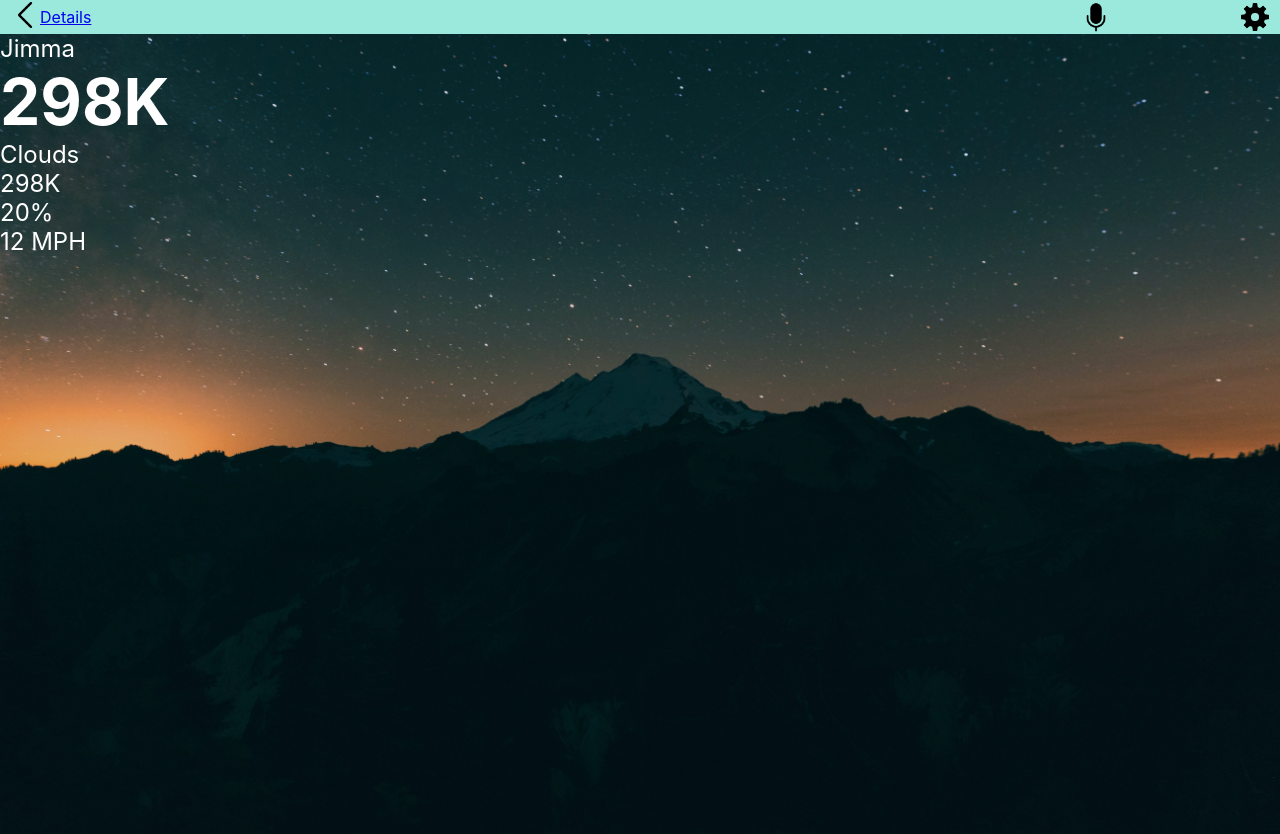
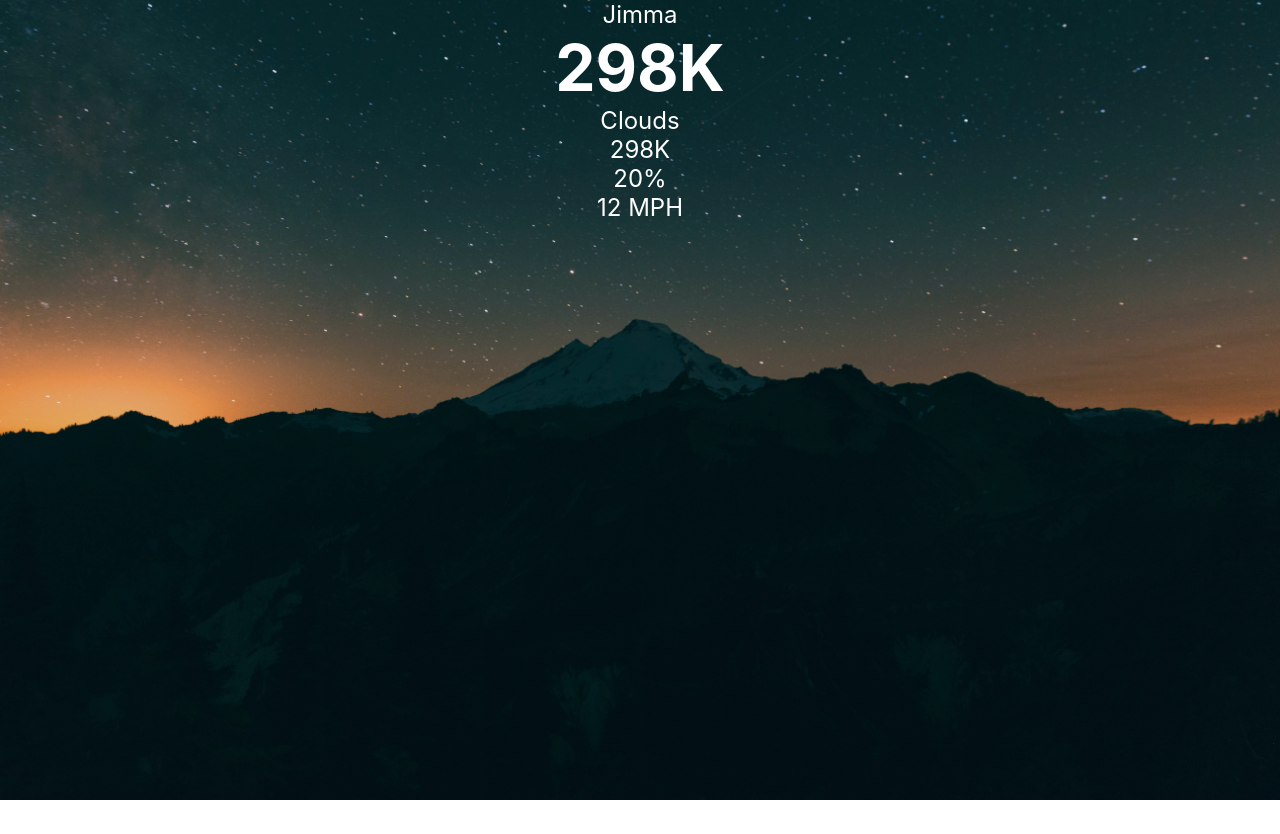
Before and after one commit to AbrahaKahsay/weather-app, a React (Create React App) app: page / in a window 1280 px wide. After the commit the page ends 800 px from the top, so only its background shows below. Built offline with nearby package versions, Linux system fonts and the light colour scheme.

Commit message:
Remove redux directory and components to a completly implement on React

```diff
--- a/src/App.css
+++ b/src/App.css
@@ -1,3 +1,22 @@
 body {
   text-align: center;
 }
+
+.app-container {
+  width: 100%;
+  height: 100vh;
+  position: relative;
+  background-color: rgba(0, 0, 0, 0.1);
+  color: white;
+}
+
+.app-container::before {
+  content: '';
+  background: url('./images/sunset.jpg') no-repeat center center/cover;
+  position: absolute;
+  width: 100%;
+  height: 100%;
+  top: 0;
+  left: 0;
+  z-index: -1;
+}
--- a/src/App.js
+++ b/src/App.js
@@ -1,19 +1,35 @@
+import './App.css';
 import React from 'react'
-import { Routes, Route } from 'react-router-dom';
-import Navbar from './components/Navbar';
-import Home from './components/Home';
-import Details from './components/Details';
 
 function App() {
   return (
-    <>
-      <Navbar />
-      <Routes>
-        <Route path="/" element={<Home />} />
-        <Route path="/City" element={<Details />} />
-      </Routes>
-    </>
-  );
+    <div className='app-container'>
+      <div>
+        <div className='top'>
+          <div className='location'>
+            <p>Jimma</p>
+          </div>
+          <div className='temp'>
+            <h1>298K</h1>
+          </div>
+          <div className='description'>
+            <p>Clouds</p>
+          </div>
+       </div>
+       <div className='bottom'>
+          <div className='feels'>
+            <p>298K</p>
+          </div>
+          <div className='humudity'>
+            <p>20%</p>
+          </div>
+          <div className='wind'>
+            <p>12 MPH</p>
+          </div>
+        </div>
+      </div>
+   </div>
+  )
 }
 
-export default App;
+export default App
--- a/src/components/Details.js
+++ /dev/null
@@ -1,9 +0,0 @@
-import React from 'react'
-
-function Details() {
-  return (
-    <div>Details</div>
-  )
-}
-
-export default Details
--- a/src/components/Home.js
+++ /dev/null
@@ -1,35 +0,0 @@
-import './styles/Home.css'
-import React from 'react'
-
-function Home() {
-  return (
-    <div className='app-container'>
-      <div>
-        <div className='top'>
-          <div className='location'>
-            <p>Jimma</p>
-          </div>
-          <div className='temp'>
-            <h1>298K</h1>
-          </div>
-          <div className='description'>
-            <p>Clouds</p>
-          </div>
-       </div>
-       <div className='bottom'>
-          <div className='feels'>
-            <p>298K</p>
-          </div>
-          <div className='humudity'>
-            <p>20%</p>
-          </div>
-          <div className='wind'>
-            <p>12 MPH</p>
-          </div>
-        </div>
-      </div>
-   </div>
-  )
-}
-
-export default Home
--- a/src/components/Navbar.js
+++ /dev/null
@@ -1,25 +0,0 @@
-import '../components/styles/Navbar.css'
-import React from 'react'
-import { NavLink } from 'react-router-dom';
-import Back from '../images/back.png';
-import Mic from '../images/mic.png';
-import Settings from '../images/settings.png';
-
-function Navbar() {
-  return (
-    <div>
-       <nav className='nav-container'>
-        <ul className='nav-list'>
-            <li><NavLink to='/'><img className='icons' src={Back} alt="back" /></NavLink></li>
-            <li><NavLink className='detail' to="/city">Details</NavLink></li>
-        </ul>
-        <div className='mic-set'>
-            <img className='icons' src={Mic} alt="mic" />
-            <img className='icons' src={Settings} alt="settings" />
-        </div>
-       </nav>
-    </div>
-  )
-}
-
-export default Navbar
--- a/src/components/styles/Home.css
+++ /dev/null
@@ -1,18 +0,0 @@
-.app-container {
-    width: 100%;
-    height: 100vh;
-    position: relative;
-    background-color: rgba(0, 0, 0, 0.1);
-    color: white;
-}
-
-.app-container::before {
-    content: '';
-    background: url('../../images/sunset.jpg') no-repeat center center/cover;
-    position: absolute;
-    width: 100%;
-    height: 100%;
-    top: 0;
-    left: 0;
-    z-index: -1;
-}
--- a/src/components/styles/Navbar.css
+++ /dev/null
@@ -1,29 +0,0 @@
-.nav-container {
-    display: flex;
-    align-items: center;
-    justify-content: space-between;
-    height: 10%;
-    padding: 0 10px;
-    background-color: rgb(155, 233, 220);
-}
-
-.mic-set {
-    display: flex;
-    align-items: center;
-    width: 15%;
-    justify-content: space-between;
-}
-
-.nav-list {
-    display: flex;
-    align-items: center;
-}
-
-.nav-list li {
-    list-style: none;
-}
-
-.icons {
-    height: 30px;
-    width: 30px;
-}
```
Also changed, not shown: src/components/Search.js (deleted, +0 -9 lines), src/redux/Cities.js (deleted, +0 -63 lines), src/redux/configureStore.js (deleted).
